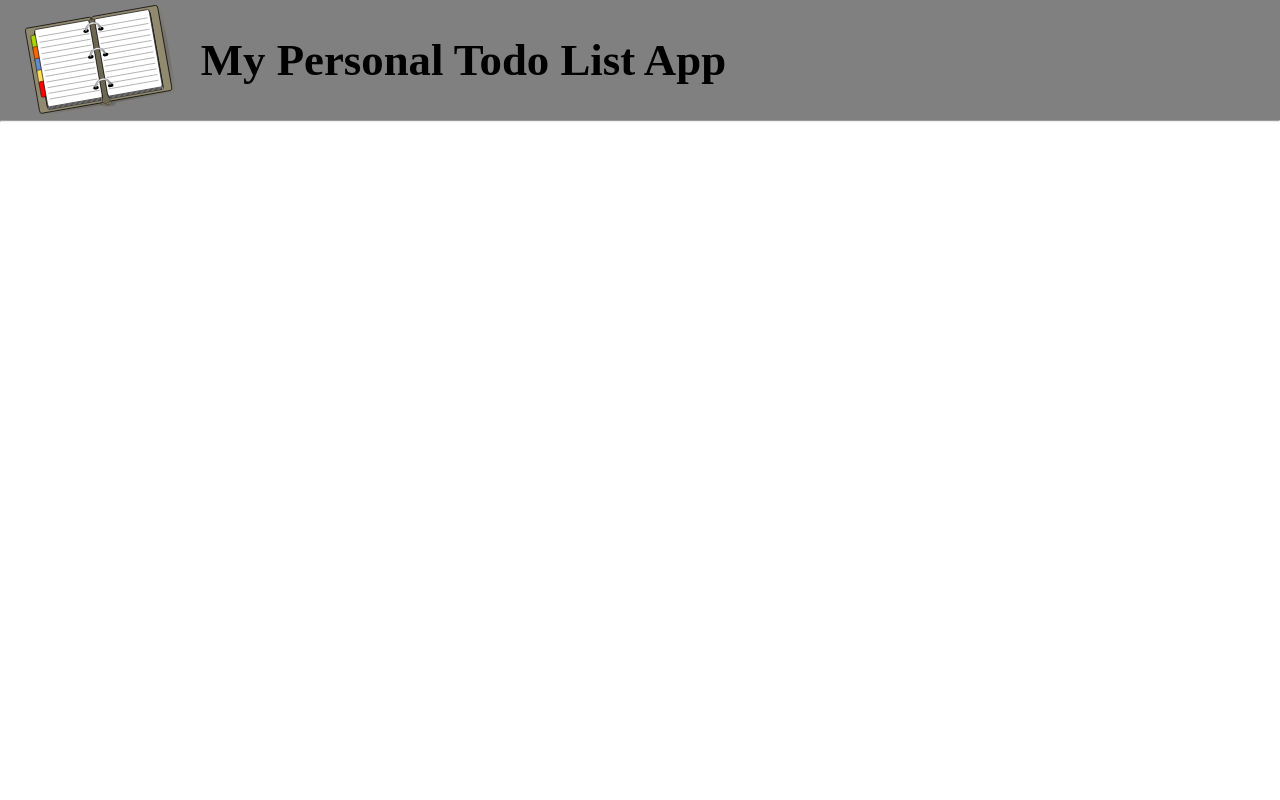
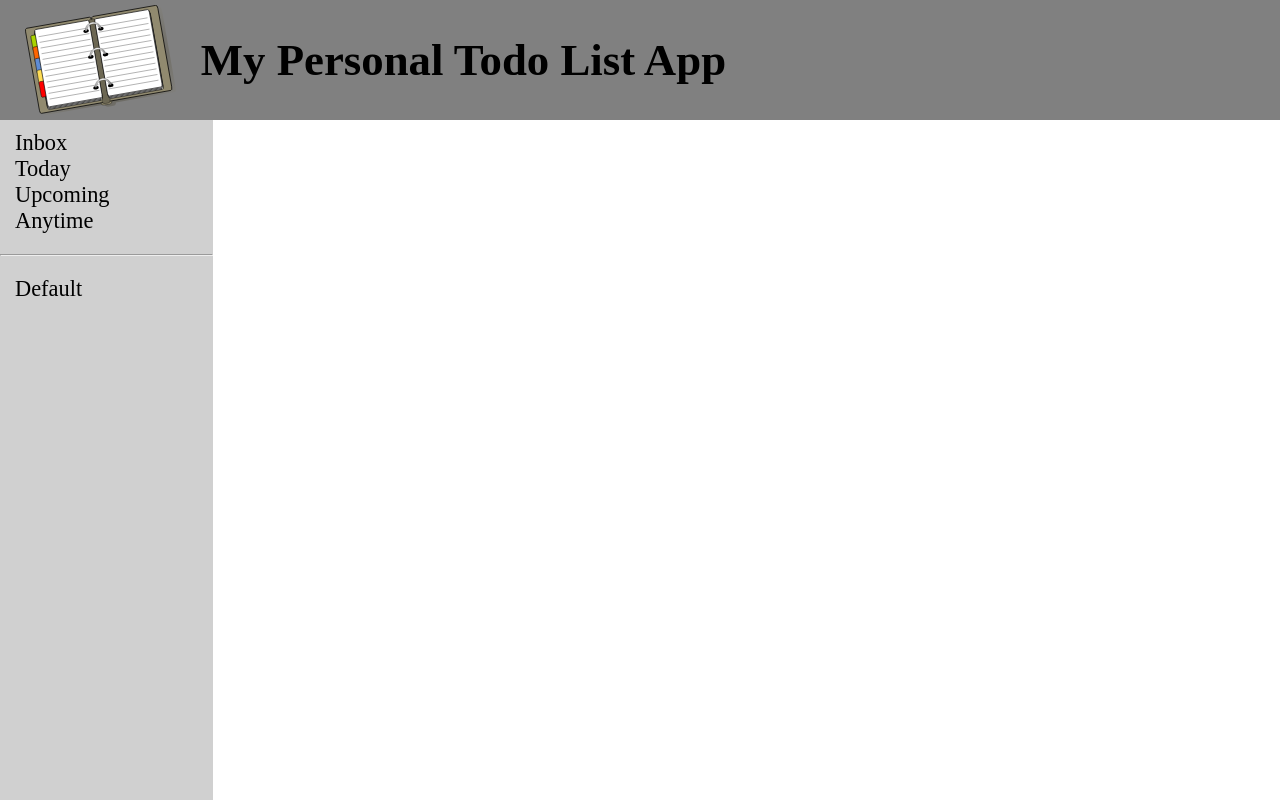
Before and after one commit to rolckeirnad/TOP-todo-list, a website built with webpack: page src/index.html in a window 1280 px wide. Built offline with nearby package versions, Linux system fonts and the light colour scheme.

Commit message:
Add sidebar component

```diff
--- /dev/null
+++ b/src/components/sidebar/sidebar.css
@@ -0,0 +1,6 @@
+.default-entries,
+.user-entries {
+    list-style: none;
+    font-size: 1.4rem;
+    padding: 10px 15px;
+}
--- /dev/null
+++ b/src/components/sidebar/sidebar.js
@@ -0,0 +1,42 @@
+import './sidebar.css';
+const defEntries = ['Inbox', 'Today', 'Upcoming', 'Anytime'];
+const usrEntries = ['Default'];
+
+function createLi(name) {
+    const li = document.createElement('li');
+    li.classList.add(name.toLowerCase());
+    li.textContent = name;
+
+    return li;
+}
+
+function sidebar() {
+    const fr = document.createDocumentFragment();
+
+    const defaultEntries = document.createElement('ul');
+    defaultEntries.classList.add('default-entries');
+
+    for (let entry of defEntries) {
+        const newLi = createLi(entry);
+        defaultEntries.appendChild(newLi);
+    }
+
+    fr.appendChild(defaultEntries);
+
+    const hr = document.createElement('hr');
+    fr.appendChild(hr);
+
+    const userEntries = document.createElement('ul');
+    userEntries.classList.add('user-entries');
+
+    for (let entry of usrEntries) {
+        const newLi = createLi(entry);
+        userEntries.appendChild(newLi);
+    }
+
+    fr.appendChild(userEntries);
+
+    return fr;
+}
+
+export default sidebar();
--- a/src/index.css
+++ b/src/index.css
@@ -2,6 +2,13 @@
     padding: 0;
     margin: 0;
     box-sizing: border-box;
+}
+
+body {
+    display: flex;
+    flex-direction: column;
+    height: 100vh;
+    width: 100vw;
 }
 
 .header-content {
@@ -11,3 +18,17 @@
     align-items: center;
     padding: 0 20px;
 }
+
+.main-content {
+    display: grid;
+    grid-template-columns: 1fr 5fr;
+    flex: 1;
+}
+
+.main-content hr {
+    margin: 10px 0;
+}
+
+.sidebar {
+    background-color: rgb(208, 208, 208);
+}
--- a/src/index.html
+++ b/src/index.html
@@ -11,14 +11,8 @@
 <body>
   <header class="header-content"></header>
   <main class="main-content">
-    <div class="side-bar">
-      <ul id="default-categories">
-        <!-- We can have many default categories -->
-      </ul>
-      <hr>
-      <ul id="personal-projects">
-        <!-- User created projects -->
-      </ul>
+    <div class="sidebar">
+      <!-- Default categories and user projects -->
     </div>
     <div id="todos-view">
       <!-- Here put the todos main view -->
--- a/src/index.js
+++ b/src/index.js
@@ -1,7 +1,10 @@
 import './index.css';
 import header from './components/header/header.js';
+import sidebar from './components/sidebar/sidebar.js';
 
+const headerContent = document.querySelector('.header-content');
+headerContent.appendChild(header);
+const sidebarContent = document.querySelector('.sidebar');
+sidebarContent.appendChild(sidebar);
 const test = document.querySelector('.header-content');
 test.appendChild(header);
-
-body.textContent = "Hello webpack!"
```
